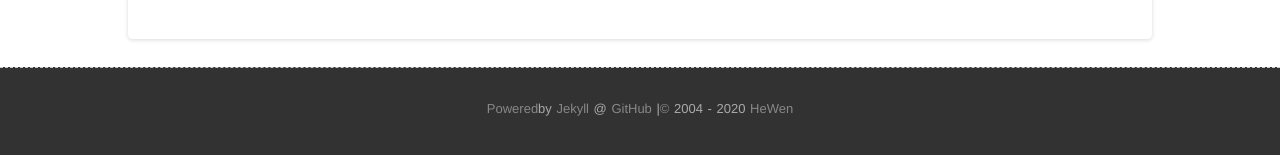
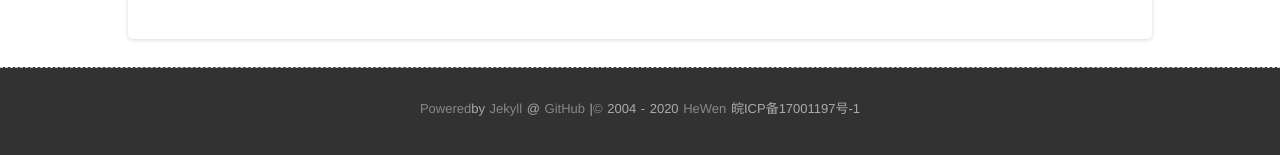
Before and after one commit to hewen/hewen.github.io, a Jekyll site: the page built from index.html, in a window 1280 px wide. Shown: the part 1171-1326 px from the top of the page. Built offline with Jekyll 4.4.1, drawn with Linux system fonts in a browser that asks for light colours; the list of posts is cut into pages by our own code; comment, search, counter and statistics services are not loaded.

Commit message:
Update default.html

```diff
--- a/_layouts/default.html
+++ b/_layouts/default.html
@@ -65,6 +65,7 @@
                 {% if site.cnzz %}
                 | <script src="http://s85.cnzz.com/stat.php?id={{ site.cnzz }}"></script>
                 {% endif %}
+		皖ICP备17001197号-1
             </small></p>
         </footer>
         <script>
```
